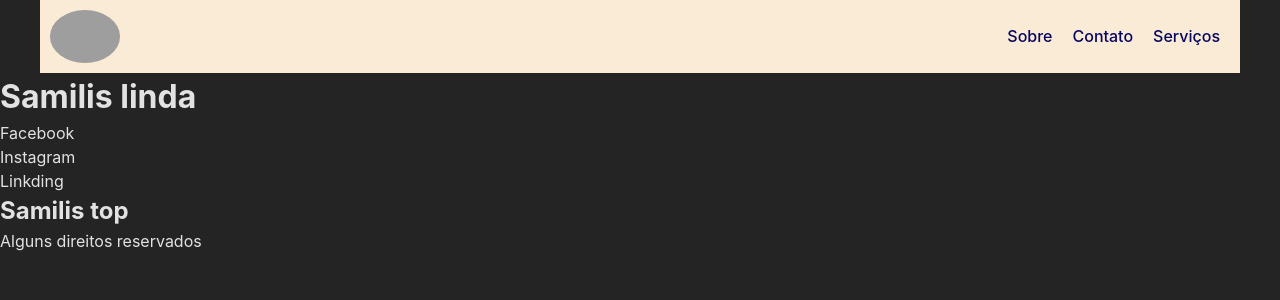
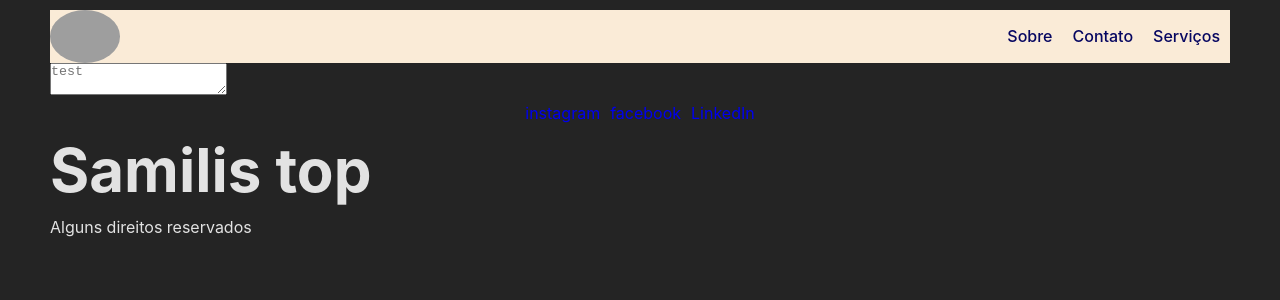
Before and after one commit to SamilisBrito/mais-pra-ti-nav-bar, a React (Vite) app: page / in a window 1280 px wide. Shown: the top 300 px of the page. Built offline with nearby package versions, Linux system fonts and the light colour scheme; grey boxes are pictures that could not be loaded.

Commit message:
wip: nav bar

```diff
--- a/src/App.jsx
+++ b/src/App.jsx
@@ -1,15 +1,30 @@
-import { Footer } from "./components/Footer"
-import { NavBar } from "./components/NavBar"
+import { Footer } from "./components/Footer";
+import { NavBar } from "./components/NavBar";
+import React, { useState } from "react";
 
 function App() {
+  const socialNetworks = ["instagram", "facebook", "LinkedIn"];
 
+  const [text, setText] = useState("");
+
+  function onTextChange(event) {
+    const text = event.target.value;
+      setText(text)
+  }
   return (
     <>
-    <NavBar/>
-    <h1>Samilis linda</h1>
-    <Footer/>
+      <NavBar />
+      <textarea
+        placeholder='test'
+        onChange={onTextChange}
+        value={text}
+      ></textarea>
+      <p>
+        {text}
+      </p>
+      <Footer socialNetworks={socialNetworks} />
     </>
-  )
+  );
 }
 
-export default App
+export default App;
--- a/src/components/Footer.jsx
+++ b/src/components/Footer.jsx
@@ -1,14 +1,17 @@
+import styles from "./Footer.module.css";
 
+export function Footer({ socialNetworks }) {
+  return (
+    <footer className={styles.footer}>
+      <menu className={styles.menu}>
+        {socialNetworks.map((element, id) => (
+          <li key={id}>
+            <a href="#">{element}</a>{" "}
+          </li>
+        ))}
+      </menu>
 
-export function Footer() {
-  return (
-    <footer>
-      <menu>
-        <li>Facebook</li>
-        <li>Instagram</li>
-        <li>Linkding</li>
-      </menu>
-      <h2>Samilis top</h2>
+      <h2 className={styles.h2}>Samilis top</h2>
       <p>Alguns direitos reservados</p>
     </footer>
   );
--- a/src/components/Footer.module.css
+++ b/src/components/Footer.module.css
@@ -0,0 +1,11 @@
+
+.menu{
+  display: flex;
+  justify-content: center;
+  gap: 0.625rem;
+  color: white;
+}
+
+.h2 {
+  font-size: 3.75rem;
+}
--- a/src/components/NavBar.module.css
+++ b/src/components/NavBar.module.css
@@ -3,9 +3,6 @@ nav {
   display: flex;
   justify-content: space-between;
   align-items: center;
-  padding: 10px;
-  max-width: 1200px;
-  margin: 0 auto;
 }
 
 .img {
@@ -17,10 +14,10 @@ nav {
 }
 
 .item {
-  padding: 10px;
+  padding: 0.625rem;
   color: rgb(6, 6, 97);
   font-weight: 500;
-  border-radius: 4px;
+  border-radius: 0.25rem;
 }
 
 .item:hover {
--- a/src/index.css
+++ b/src/index.css
@@ -20,3 +20,9 @@
   list-style: none;
   text-decoration: none;
 }
+
+body {
+  max-width: 1200px;
+  padding: 10px;
+  margin: 0 auto;
+}
```
